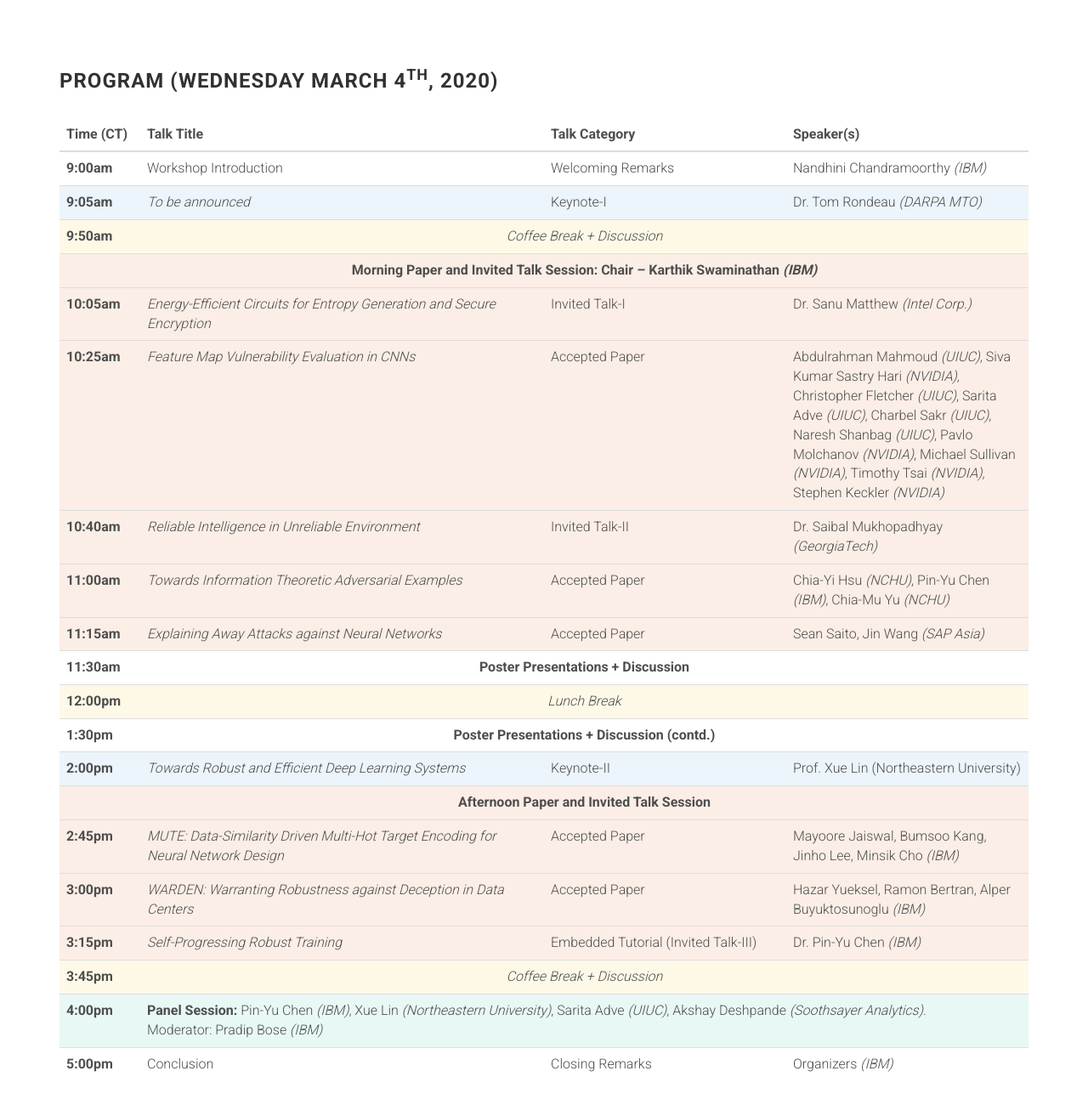
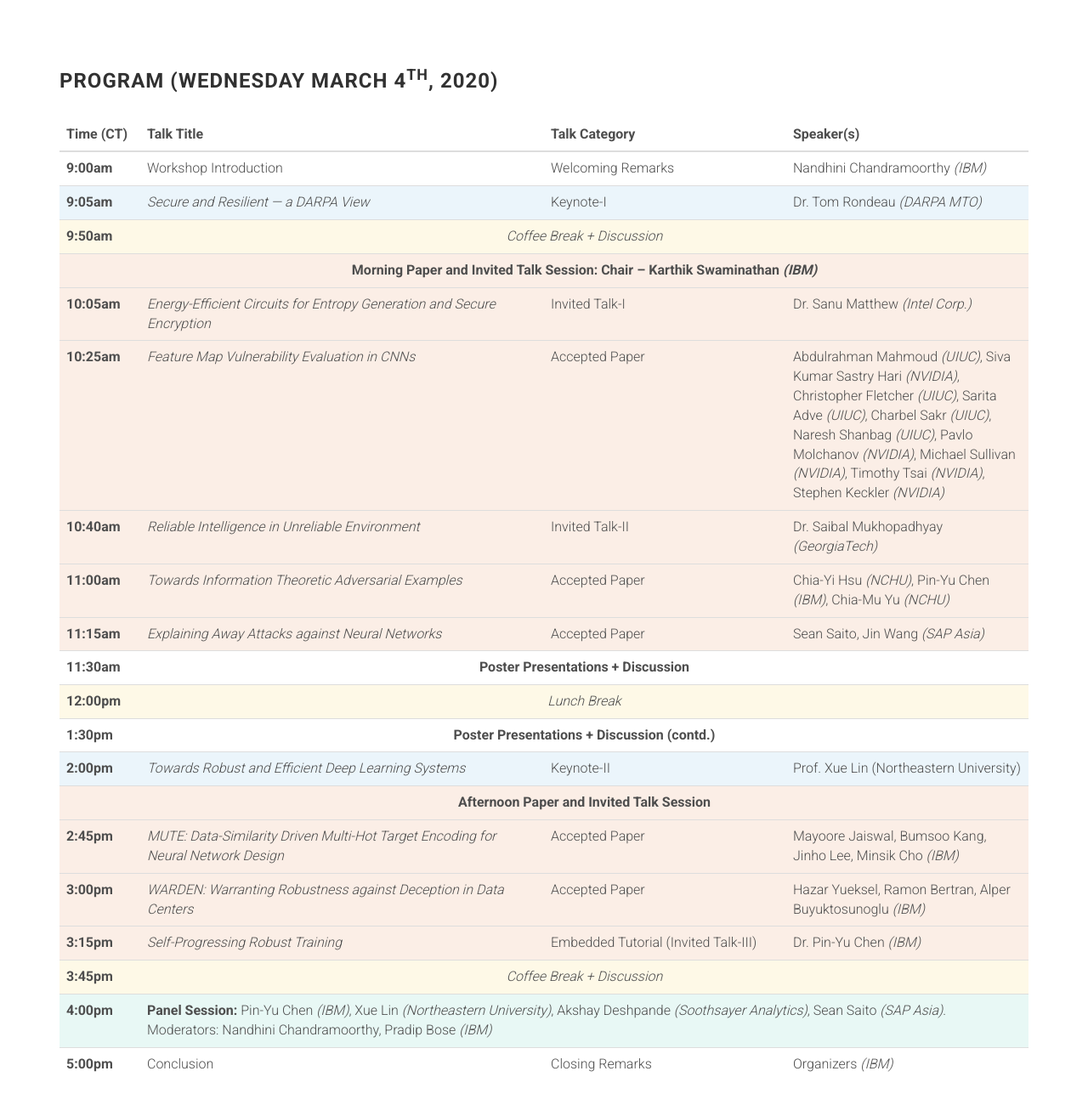
Before and after one commit to augustojv/sara-workshop-2020, a website: page index.html in a window 1280 px wide. Shown: the part 2624-3924 px from the top of the page at 85% size. Drawn offline with Linux system fonts and the light colour scheme; files whose address does not match are found by name.

Commit message:
Program updated

```diff
--- a/index.html
+++ b/index.html
@@ -375,7 +375,7 @@
                         </tr>
                         <tr bgcolor="#EBF5FB">
                           <th scope="row">9:05am</th>
-                          <td><em>To be announced</em></td>
+                          <td><em>Secure and Resilient &mdash; a DARPA View</em></td>
 						  <td>Keynote-I</td>
 						  <td>Dr. Tom Rondeau <em>(DARPA MTO)</em></td>
                         </tr>
@@ -466,9 +466,9 @@
                         </tr>
                         <tr bgcolor="#E8F8F5">
                           <th scope="row">4:00pm</th>
-                          <td colspan="3"><strong>Panel Session:</strong> Pin-Yu Chen <em>(IBM)</em>, Xue Lin <em>(Northeastern University)</em>, Sarita Adve <em>(UIUC)</em>,
-							  Akshay Deshpande <em>(Soothsayer Analytics)</em>.<br>
-							  Moderator: Pradip Bose <em>(IBM)</em></td>
+                          <td colspan="3"><strong>Panel Session:</strong> Pin-Yu Chen <em>(IBM)</em>, Xue Lin <em>(Northeastern University)</em>,
+							  Akshay Deshpande <em>(Soothsayer Analytics)</em>, Sean Saito <em>(SAP Asia)</em>.<br>
+							  Moderators: Nandhini Chandramoorthy, Pradip Bose <em>(IBM)</em></td>
                         </tr>
                         <tr>
                           <th scope="row">5:00pm</th>
```
